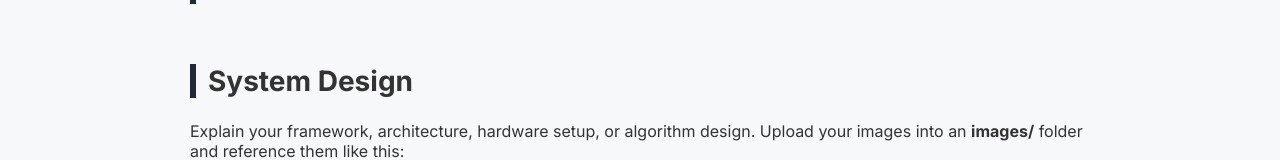
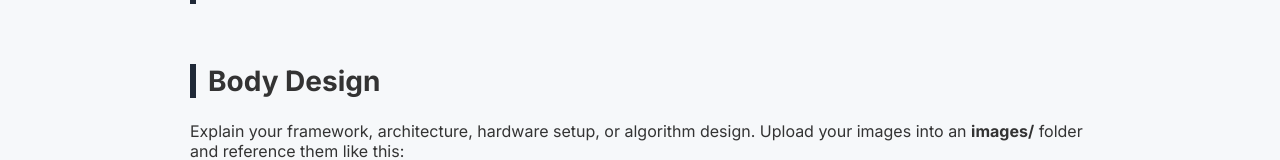
Before and after one commit to LILI-0313/LILI-0313.github.io, a plain HTML site: page index.html in a window 1280 px wide. Shown: the part 439-599 px from the top of the page. Drawn offline with Linux system fonts and the light colour scheme.

Commit message:
Update index.html

```diff
--- a/index.html
+++ b/index.html
@@ -117,7 +117,7 @@
 </p>
 
 <!-- Body Design -->
-<h2 id="design">System Design</h2>
+<h2 id="design">Body Design</h2>
 <p>
 Explain your framework, architecture, hardware setup, or algorithm design.
 Upload your images into an <strong>images/</strong> folder and reference them like this:
```
